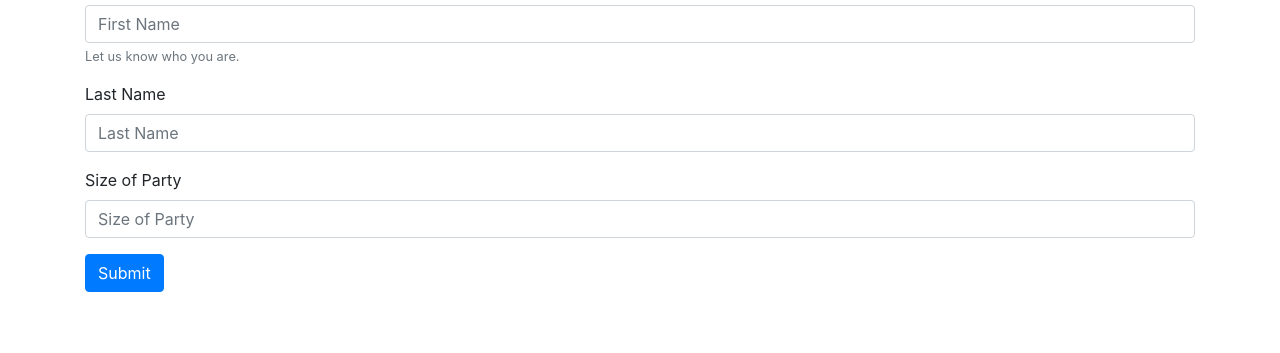
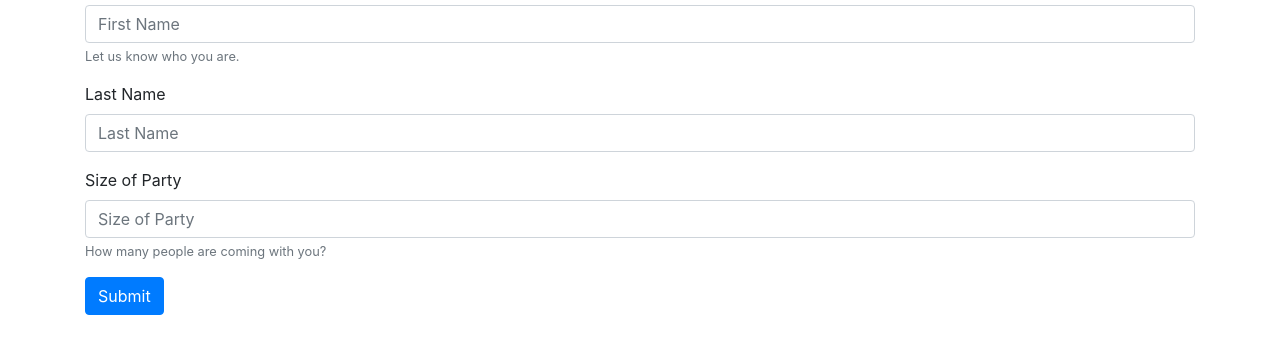
Before and after one commit to stocktonjenkins/Creative-Project-4, a website: page public/index.html in a window 1280 px wide. Shown: the part 159-512 px from the top of the page. Drawn offline with nearby package versions, Linux system fonts and the light colour scheme.

Commit message:
add subtitle to size of party

```diff
--- a/public/index.html
+++ b/public/index.html
@@ -52,6 +52,7 @@
                         <div class="form-group">
                             <label for="sizeOfParty">Size of Party</label>
                             <input type="number" class="form-control" id="sizeOfParty" placeholder="Size of Party" v-model="attendee.sizeParty">
+                            <small id="sizeOfParty" class="form-text text-muted">How many people are coming with you?</small>
                         </div>
                         <button type="submit" class="btn btn-primary" v-on:click.prevent="saveUserData(); submitted(attendee.firstName)">Submit</button>
                     </form>
```
